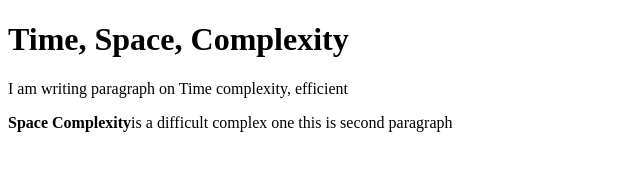
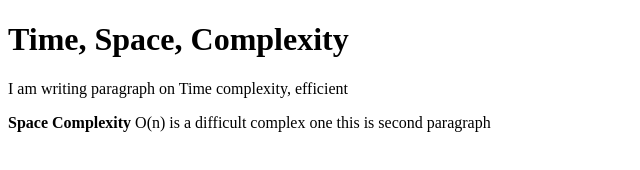
Before and after one commit to acciojob/time-and-space-complexity-Sugaina235, a website: page main.html in a window 1280 px wide. Shown: the full height of the page, 0-640 px from the left. Drawn offline with Linux system fonts and the light colour scheme.

Commit message:
created a submission

```diff
--- a/main.html
+++ b/main.html
@@ -9,7 +9,7 @@
 	<!-- the entire body must be written by student -->
 	<h1>Time, Space, Complexity</h1>
 	<p>I am writing paragraph on Time complexity, efficient</p>
-	<p><b>Space Complexity</b>is a difficult complex one this is second paragraph</p>
+	<p><b>Space Complexity</b> O(n) is a difficult complex one this is second paragraph</p>
     <script type="text/javascript" src="./script.js">
 </script>
 
```
